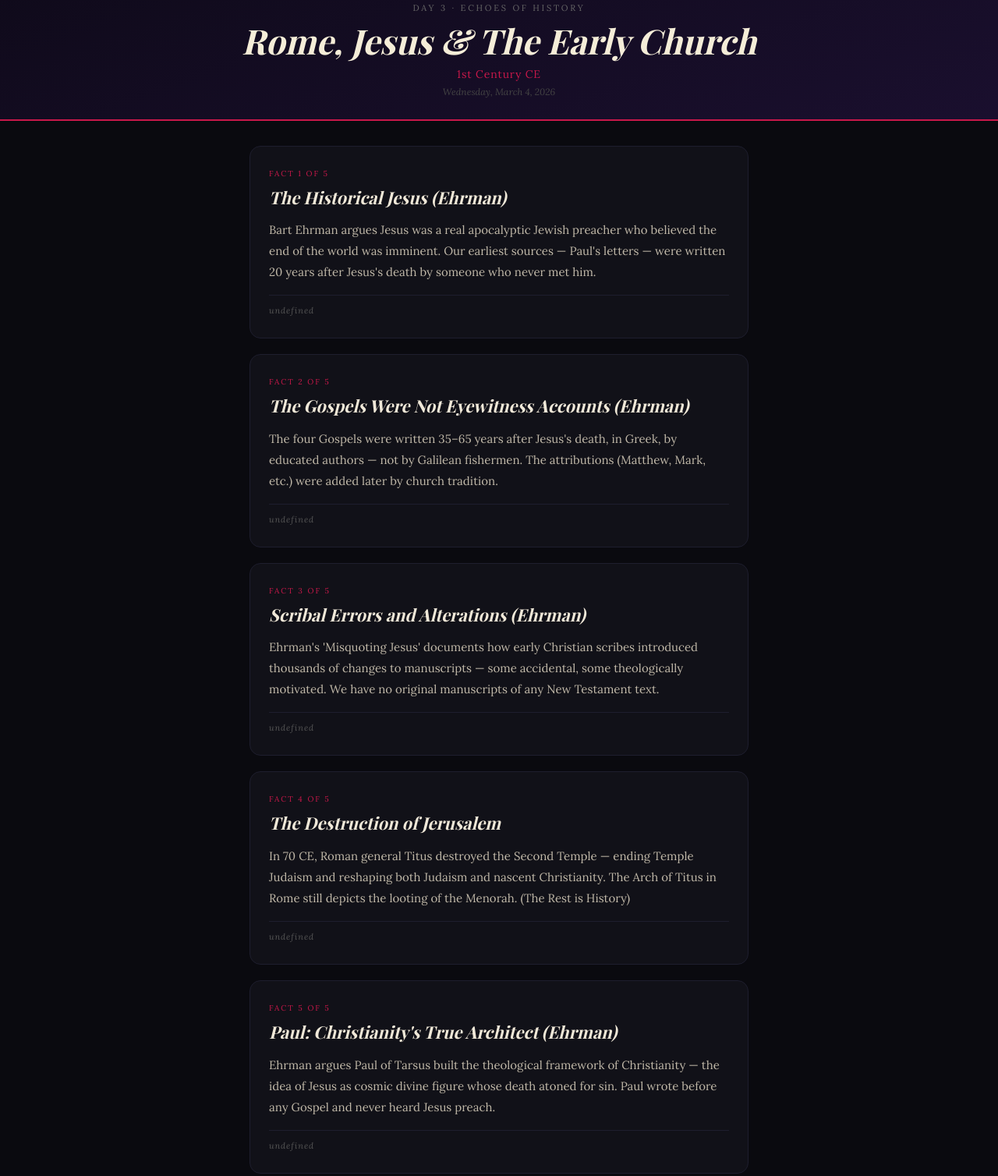
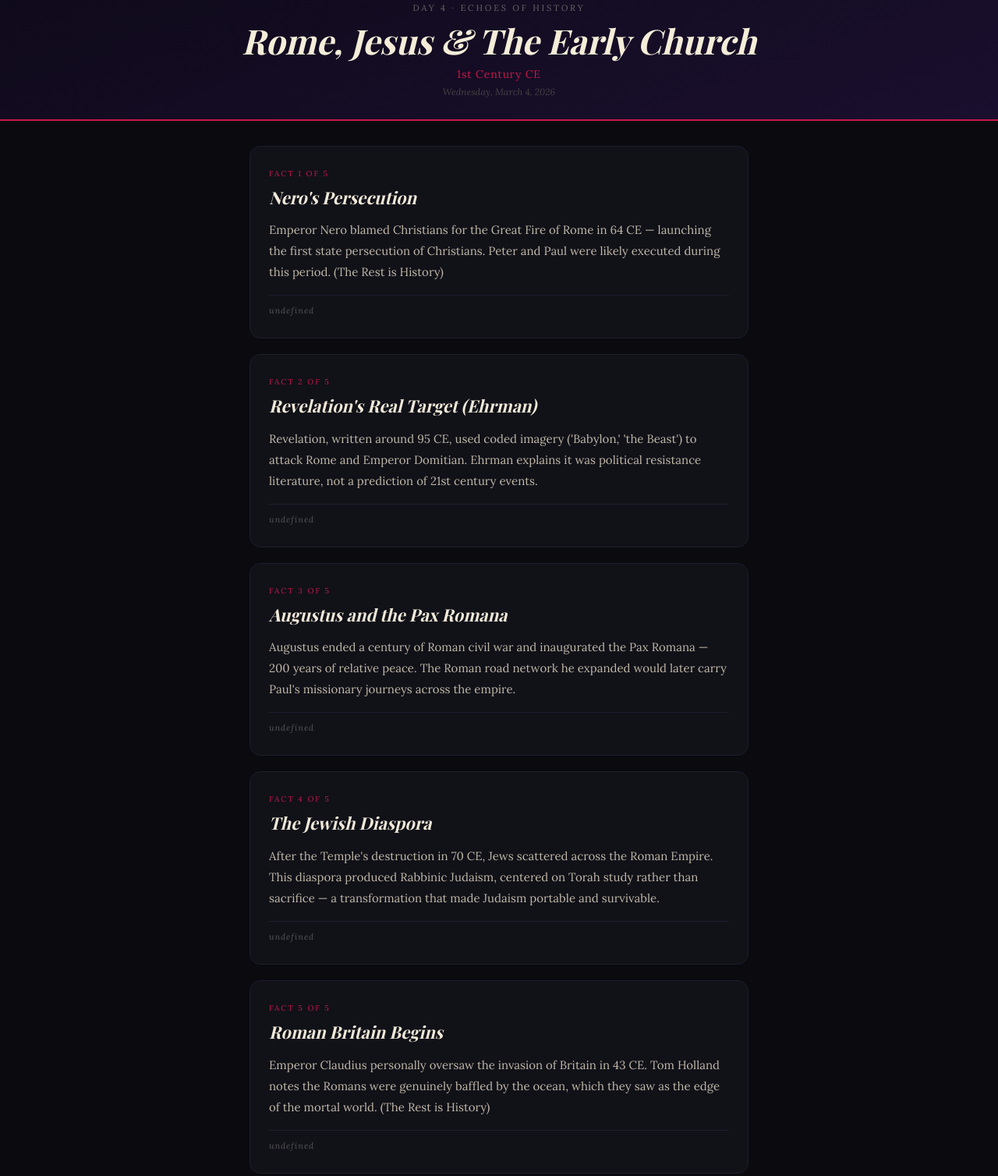
Before and after one commit to Spikes666/history-daily, a plain HTML site: page index.html in a window 1280 px wide. Shown: the part 33-1541 px from the top of the page at 78% size. Drawn offline with nearby package versions, Linux system fonts and the light colour scheme; a web font is replaced by a local one.

Commit message:
Day update: 3/4/2026

```diff
--- a/index.html
+++ b/index.html
@@ -3,7 +3,7 @@
 <head>
   <meta charset="utf-8">
   <meta name="viewport" content="width=device-width, initial-scale=1">
-  <title>Echoes of History — Day 3</title>
+  <title>Echoes of History — Day 4</title>
   <link rel="preconnect" href="https://fonts.googleapis.com">
   <link href="https://fonts.googleapis.com/css2?family=Playfair+Display:ital,wght@0,700;1,400&family=Lora:ital@0;1&display=swap" rel="stylesheet">
   <style>
@@ -126,7 +126,7 @@
 </head>
 <body>
   <div class="header">
-    <div class="header-day">Day 3 · Echoes of History</div>
+    <div class="header-day">Day 4 · Echoes of History</div>
     <h1 class="header-title">Rome, Jesus & The Early Church</h1>
     <div class="header-era">1st Century CE</div>
     <div class="header-date">Wednesday, March 4, 2026</div>
@@ -136,36 +136,36 @@
 
     <div class="card" style="animation-delay: 0s">
       <div class="card-num">Fact 1 of 5</div>
-      <h2 class="card-title">The Historical Jesus (Ehrman)</h2>
-      <p class="card-fact">Bart Ehrman argues Jesus was a real apocalyptic Jewish preacher who believed the end of the world was imminent. Our earliest sources — Paul's letters — were written 20 years after Jesus's death by someone who never met him.</p>
+      <h2 class="card-title">Nero's Persecution</h2>
+      <p class="card-fact">Emperor Nero blamed Christians for the Great Fire of Rome in 64 CE — launching the first state persecution of Christians. Peter and Paul were likely executed during this period. (The Rest is History)</p>
       <div class="card-source">undefined</div>
     </div>
 
     <div class="card" style="animation-delay: 0.1s">
       <div class="card-num">Fact 2 of 5</div>
-      <h2 class="card-title">The Gospels Were Not Eyewitness Accounts (Ehrman)</h2>
-      <p class="card-fact">The four Gospels were written 35–65 years after Jesus's death, in Greek, by educated authors — not by Galilean fishermen. The attributions (Matthew, Mark, etc.) were added later by church tradition.</p>
+      <h2 class="card-title">Revelation's Real Target (Ehrman)</h2>
+      <p class="card-fact">Revelation, written around 95 CE, used coded imagery ('Babylon,' 'the Beast') to attack Rome and Emperor Domitian. Ehrman explains it was political resistance literature, not a prediction of 21st century events.</p>
       <div class="card-source">undefined</div>
     </div>
 
     <div class="card" style="animation-delay: 0.2s">
       <div class="card-num">Fact 3 of 5</div>
-      <h2 class="card-title">Scribal Errors and Alterations (Ehrman)</h2>
-      <p class="card-fact">Ehrman's 'Misquoting Jesus' documents how early Christian scribes introduced thousands of changes to manuscripts — some accidental, some theologically motivated. We have no original manuscripts of any New Testament text.</p>
+      <h2 class="card-title">Augustus and the Pax Romana</h2>
+      <p class="card-fact">Augustus ended a century of Roman civil war and inaugurated the Pax Romana — 200 years of relative peace. The Roman road network he expanded would later carry Paul's missionary journeys across the empire.</p>
       <div class="card-source">undefined</div>
     </div>
 
     <div class="card" style="animation-delay: 0.30000000000000004s">
       <div class="card-num">Fact 4 of 5</div>
-      <h2 class="card-title">The Destruction of Jerusalem</h2>
-      <p class="card-fact">In 70 CE, Roman general Titus destroyed the Second Temple — ending Temple Judaism and reshaping both Judaism and nascent Christianity. The Arch of Titus in Rome still depicts the looting of the Menorah. (The Rest is History)</p>
+      <h2 class="card-title">The Jewish Diaspora</h2>
+      <p class="card-fact">After the Temple's destruction in 70 CE, Jews scattered across the Roman Empire. This diaspora produced Rabbinic Judaism, centered on Torah study rather than sacrifice — a transformation that made Judaism portable and survivable.</p>
       <div class="card-source">undefined</div>
     </div>
 
     <div class="card" style="animation-delay: 0.4s">
       <div class="card-num">Fact 5 of 5</div>
-      <h2 class="card-title">Paul: Christianity's True Architect (Ehrman)</h2>
-      <p class="card-fact">Ehrman argues Paul of Tarsus built the theological framework of Christianity — the idea of Jesus as cosmic divine figure whose death atoned for sin. Paul wrote before any Gospel and never heard Jesus preach.</p>
+      <h2 class="card-title">Roman Britain Begins</h2>
+      <p class="card-fact">Emperor Claudius personally oversaw the invasion of Britain in 43 CE. Tom Holland notes the Romans were genuinely baffled by the ocean, which they saw as the edge of the mortal world. (The Rest is History)</p>
       <div class="card-source">undefined</div>
     </div>
 
```
